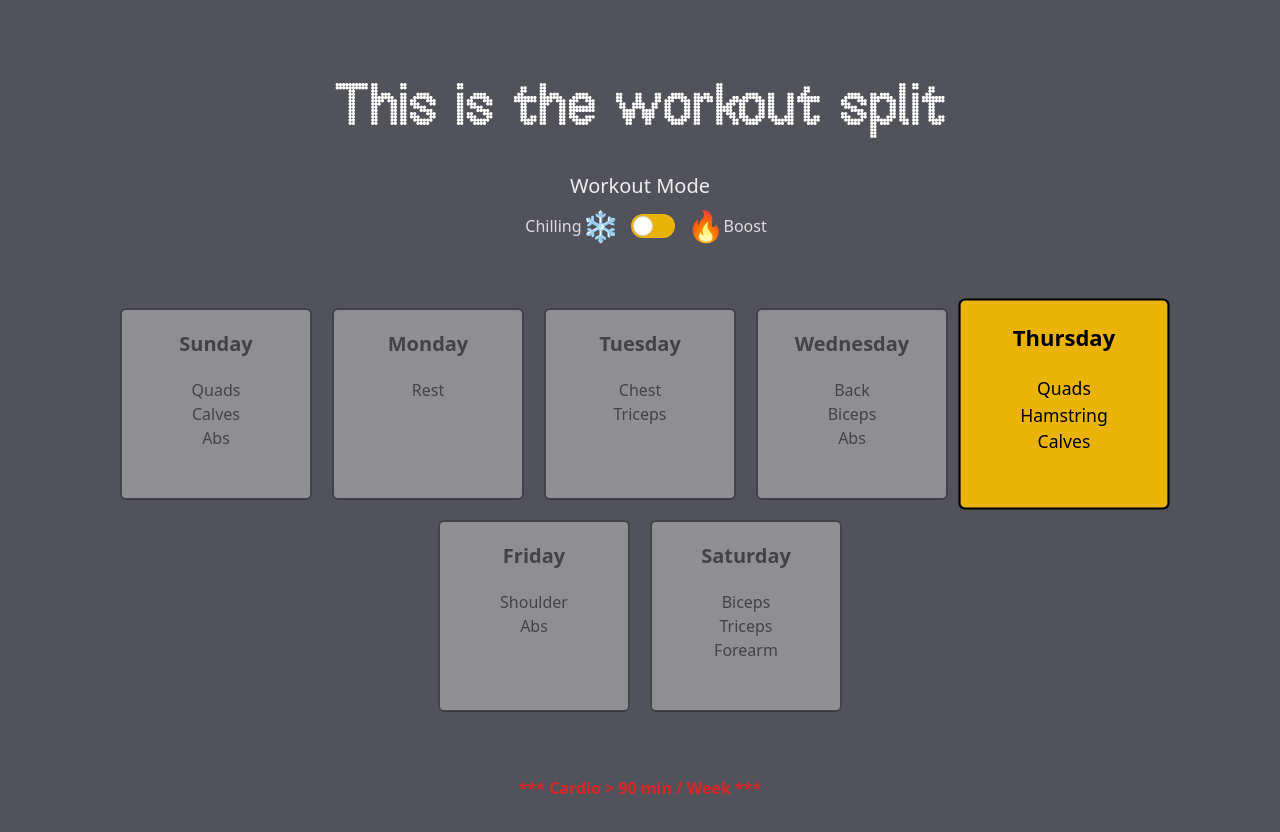
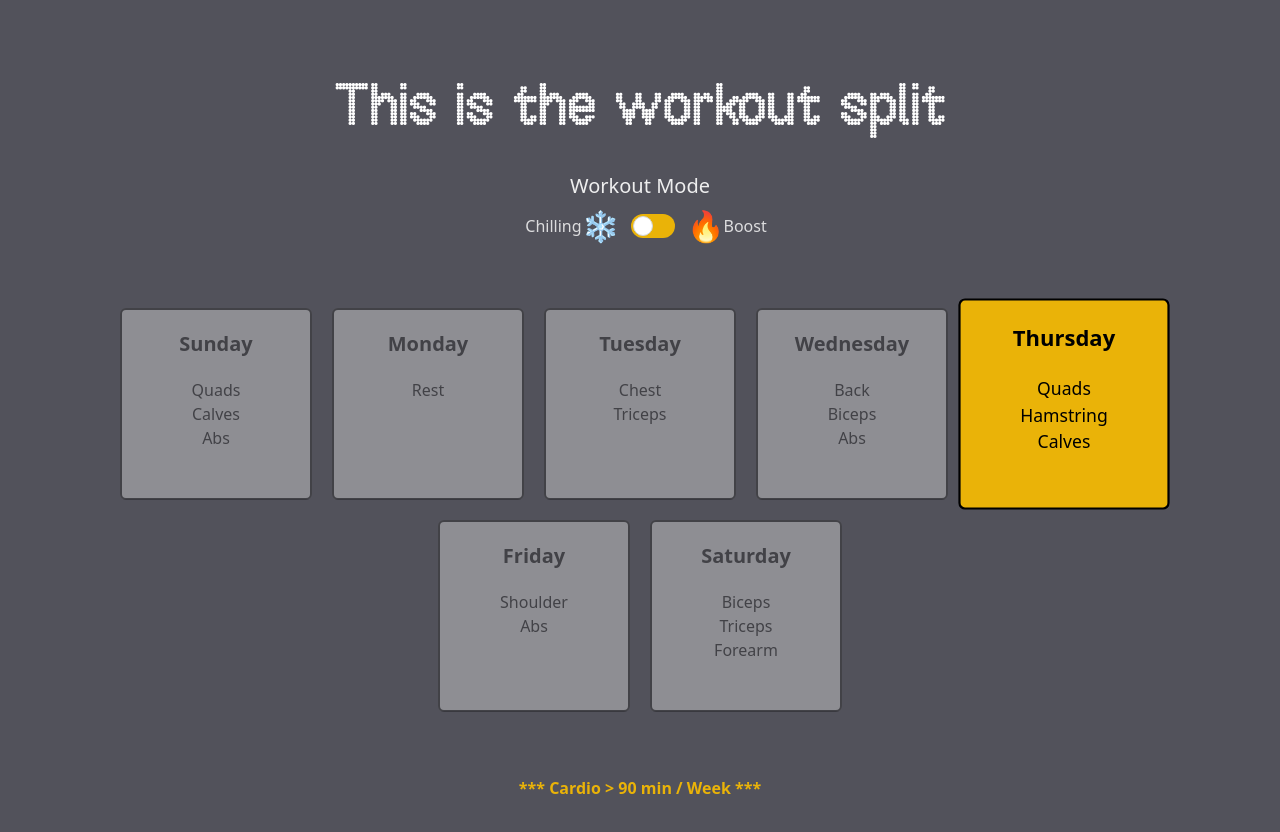
Before and after one commit to 9Kritsada/ThisIsTheWorkoutSplit, a React (Vite) app: page / in a window 1280 px wide. Shown: the top 832 px of the page. Built offline with nearby package versions, Linux system fonts and the light colour scheme.

Commit message:
add details

```diff
--- a/src/App.jsx
+++ b/src/App.jsx
@@ -158,9 +158,10 @@ const App = () => {
               );
             })}
           </div>
-          <p className="text-red-600 font-bold">
-            *** Cardio &gt; 90 min / Week ***
-          </p>
+          <span className="text-yellow-500 dark:text-red-600 font-bold items-center flex flex-col">
+            <p className="hidden dark:block">*** 3xFailiure ***</p>
+            <p>*** Cardio &gt; 90 min / Week ***</p>
+          </span>
         </main>
       </div>
     </>
```
